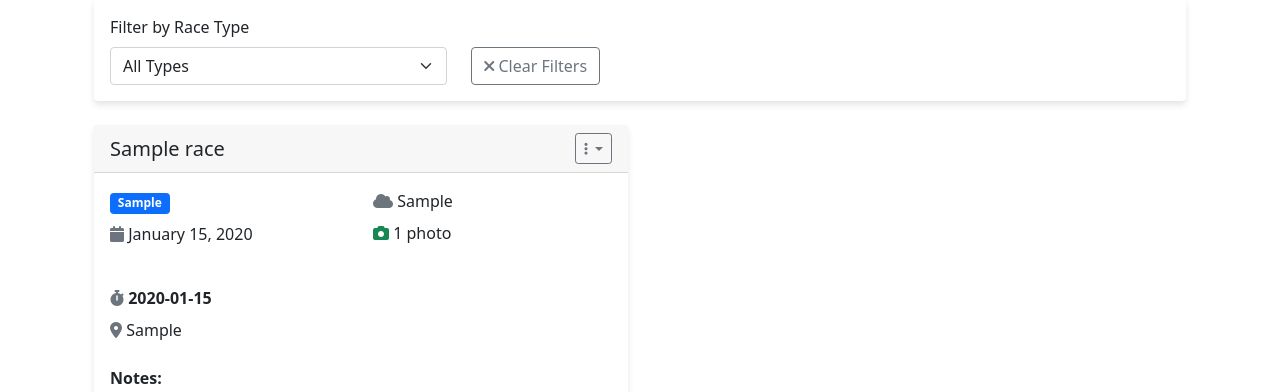
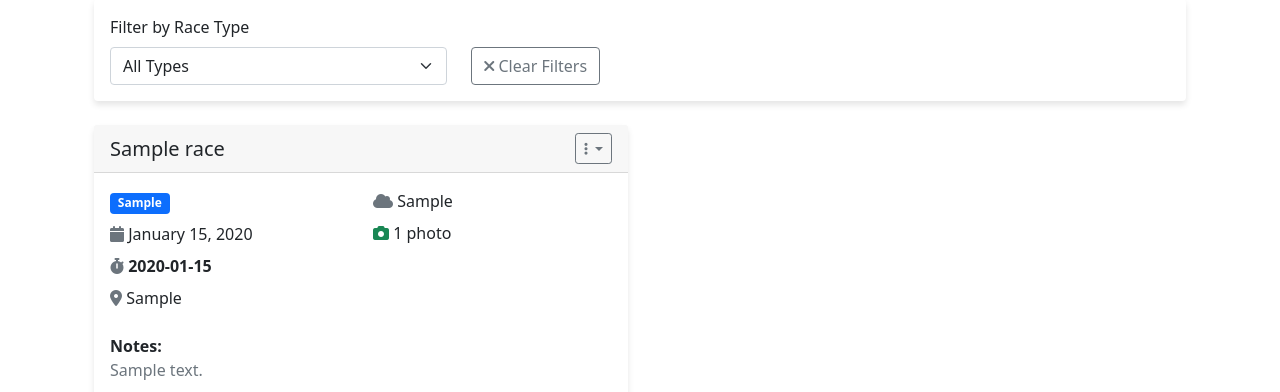
Before and after one commit to yancmo1/server-stack-monorepo-v2, a Flask app: template apps/5k-tracker-pwa/templates/races.html in a window 1280 px wide. Shown: the part 151-543 px from the top of the page. Run offline with Flask 3, Linux system fonts and the light colour scheme; tables that the repository leaves empty hold one stand-in row (values such as "Sample post"); the template is opened without the code that fills it: values that come from a table or form of the project are taken from there, most other values are stand-ins (such as "Sample title", 1, 10 or a date in 2020); grey boxes marked "Sample" are stand-in pictures; parts of the project's set-up code (start-up, migrations or seed data) failed here and were passed over.

Commit message:
Auto-commit: 2025-08-06 19:16 -        1 file(s) changed [pwa-tracker deploy]

```diff
--- a/apps/5k-tracker-pwa/templates/races.html
+++ b/apps/5k-tracker-pwa/templates/races.html
@@ -73,10 +73,6 @@
                                     <p class="mb-2">
                                         <i class="fas fa-calendar text-muted"></i>
                                         {{ race.race_date.strftime('%B %d, %Y') }}
-                                    </p>
-                                    <p class="mb-2">
-                                        <i class="fas fa-race_time text-muted"></i>
-                                        {{ race.race_time.strftime('%I:%M %p') }}
                                     </p>
                                     <p class="mb-2">
                                         <i class="fas fa-stopwatch text-muted"></i>
```
